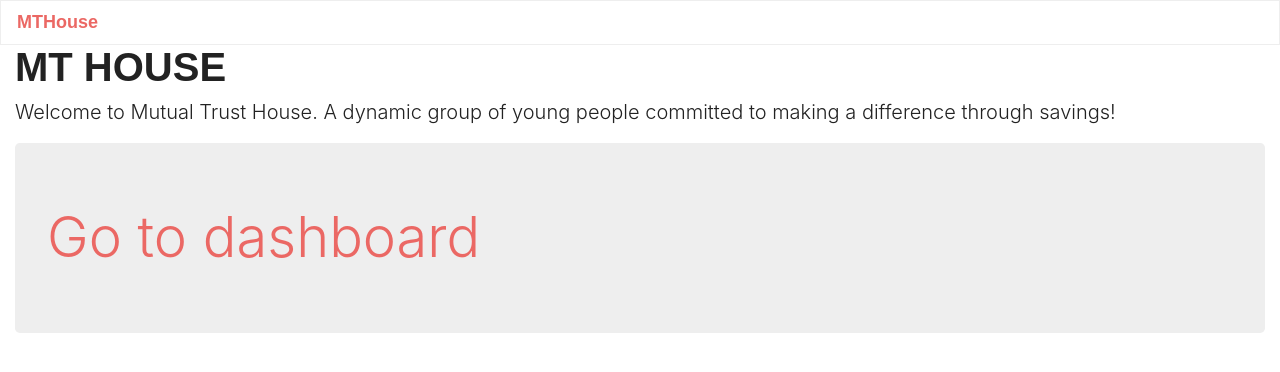
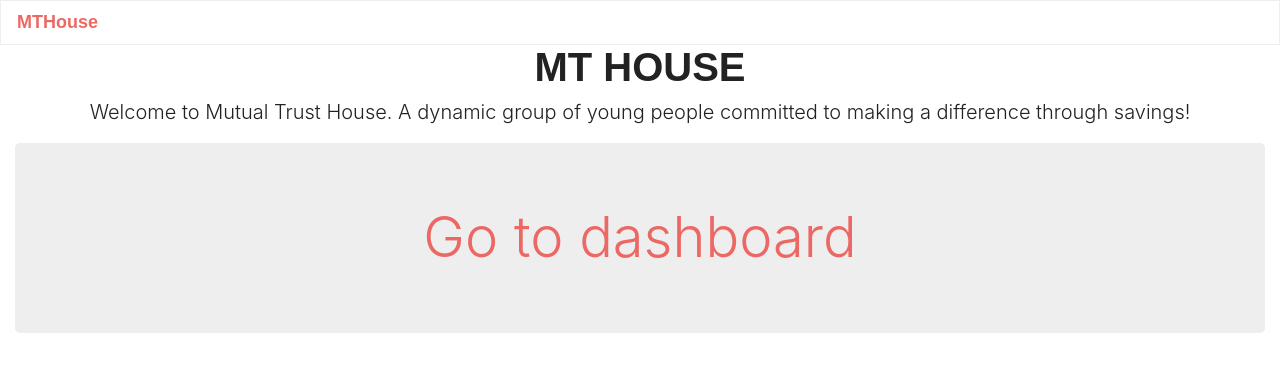
Before and after one commit to Nzibosco/mthouse, a React (Create React App) app in the folder client/: page / in a window 1280 px wide. Shown: the top 372 px of the page. Built offline with nearby package versions, Linux system fonts and the light colour scheme; a web font is replaced by a local one.

Commit message:
styles for jumbotron

```diff
--- a/client/src/components/Jumbotron/index.js
+++ b/client/src/components/Jumbotron/index.js
@@ -3,7 +3,7 @@ import React from "react";
 function Jumbotron({ fluid, children }) {
   return (
     <div
-      // style={{ height: 300, clear: "both", textAlign: "center" }}
+      style={{clear: "both", textAlign: "center" }}
       className= {fluid ? "jumbotron-fluid" : "jumbotron"}
     >
       {children}
--- a/client/src/pages/Accounting.js
+++ b/client/src/pages/Accounting.js
@@ -14,7 +14,7 @@ class Accounting extends Component {
     render () {
         return (
             <Container>
-                <Jumbotron>
+                <Jumbotron >
                     <h1 className = "display">Accounting Center</h1>
                     <FormBtn>Add Account</FormBtn>
                     <FormBtn>Record a transaction</FormBtn>
```
